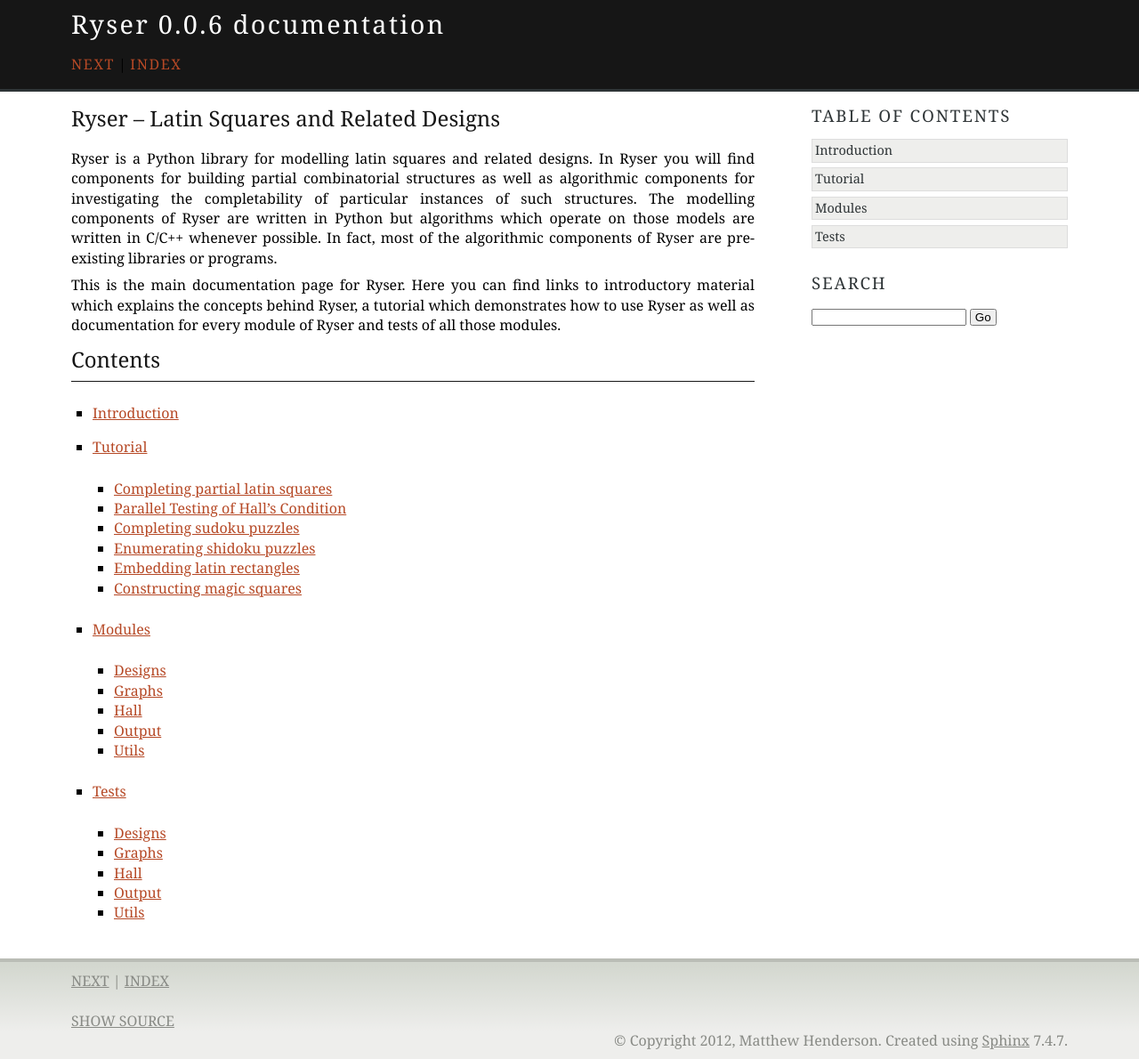
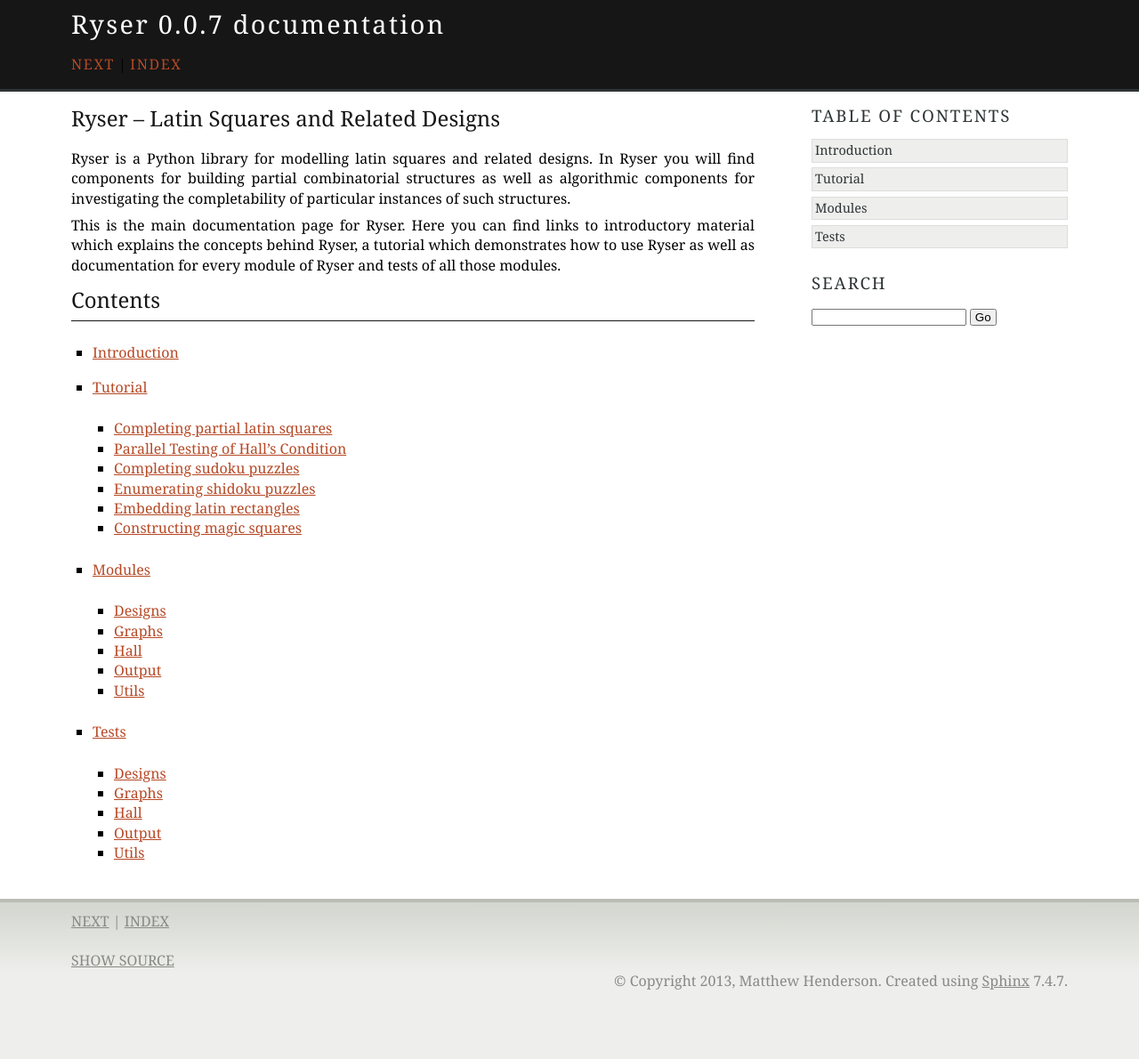
Before and after one commit to MHenderson/ryser, a Sphinx documentation site: the page built from doc/index.rst, in a window 1280 px wide. Shown: the whole page at 89% size. Built offline with Sphinx 7.4.7, drawn with Linux system fonts in a browser that asks for light colours; formulas are drawn with MathJax 3; after the commit the page ends 1123 px from its top, so only the background shows below that.

Commit message:
Small documentation updates.

```diff
--- a/doc/conf.py
+++ b/doc/conf.py
@@ -40,16 +40,16 @@ master_doc = 'index'
 
 # General information about the project.
 project = u'Ryser'
-copyright = u'2012, Matthew Henderson'
+copyright = u'2013, Matthew Henderson'
 
 # The version info for the project you're documenting, acts as replacement for
 # |version| and |release|, also used in various other places throughout the
 # built documents.
 #
 # The short X.Y version.
-version = '0.0.6'
+version = '0.0.7'
 # The full version, including alpha/beta/rc tags.
-release = '0.0.6'
+release = '0.0.7'
 
 # The language for content autogenerated by Sphinx. Refer to documentation
 # for a list of supported languages.
--- a/doc/index.rst
+++ b/doc/index.rst
@@ -1,6 +1,6 @@
 .. Ryser documentation master file, created by
    sphinx-quickstart on Sat Dec 18 15:24:31 2010.
-   Last updated Thu Aug  9 15:19:19 BST 2012
+   Last updated Fri Sep 13 17:57:40 BST 2013
 
 ==========================================
 Ryser -- Latin Squares and Related Designs
@@ -9,10 +9,7 @@ Ryser -- Latin Squares and Related Designs
 Ryser is a Python library for modelling latin squares and related designs. In
 Ryser you will find components for building partial combinatorial structures
 as well as algorithmic components for investigating the completability of
-particular instances of such structures. The modelling components of Ryser are
-written in Python but algorithms which operate on those models are written in
-C/C++ whenever possible. In fact, most of the algorithmic components of Ryser
-are pre-existing libraries or programs.
+particular instances of such structures.
 
 This is the main documentation page for Ryser. Here you can find links to
 introductory material which explains the concepts behind Ryser, a tutorial which
```
